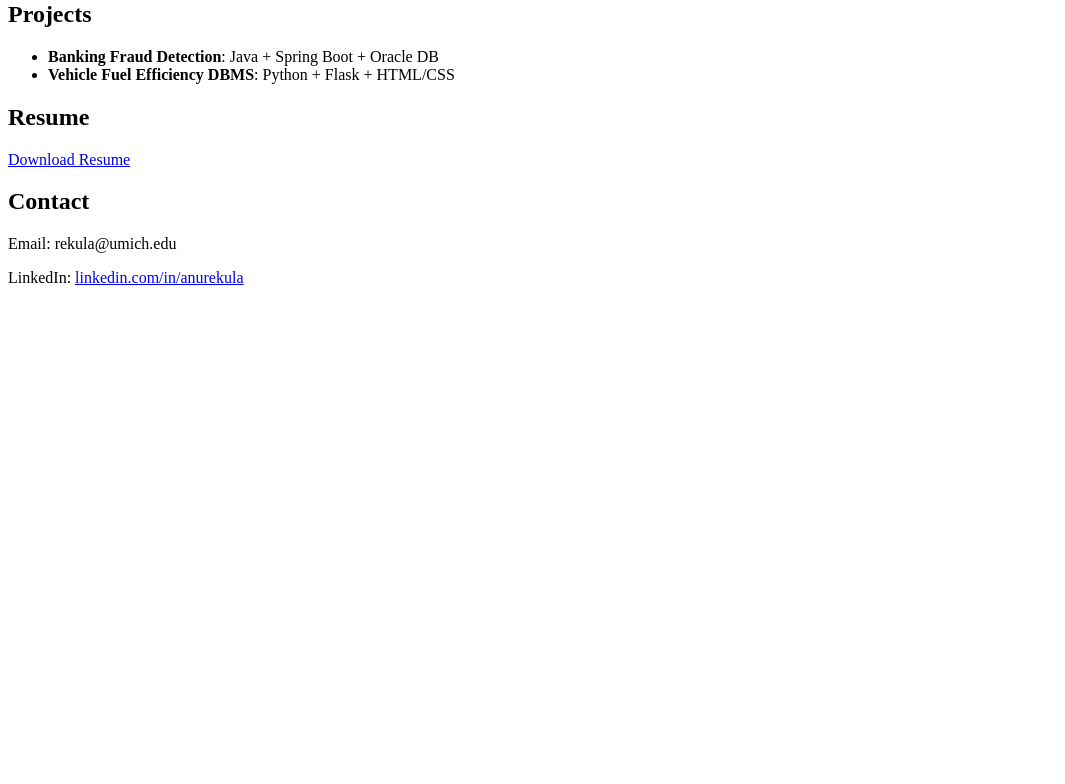
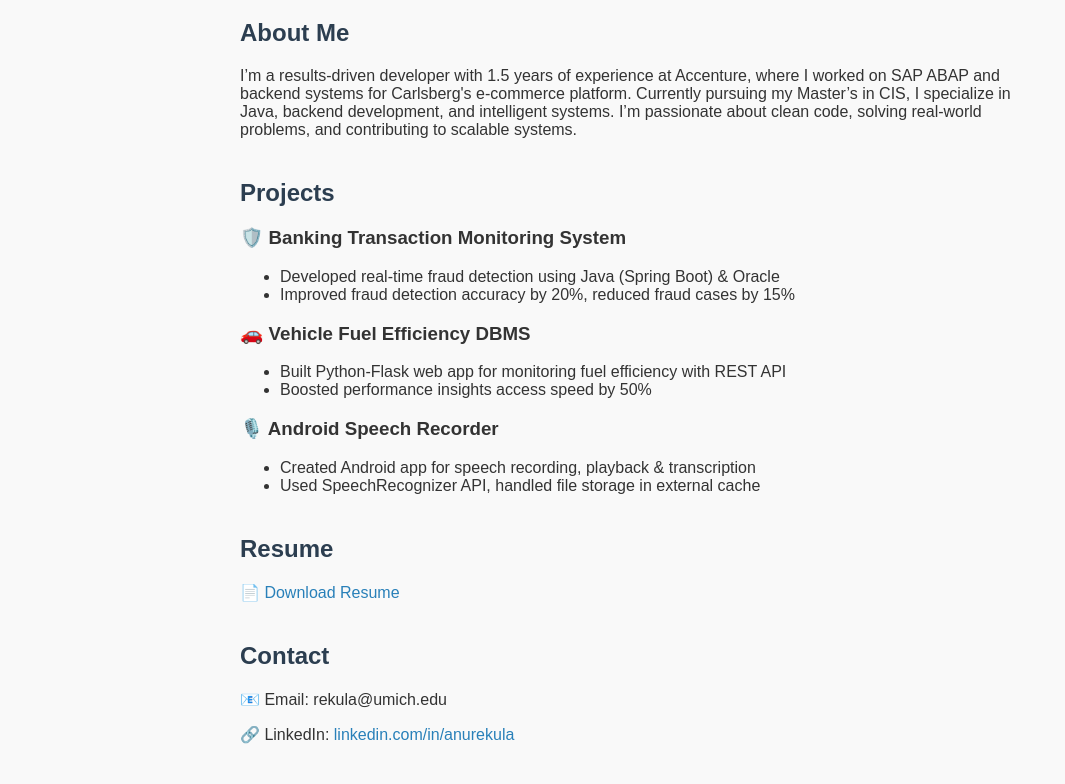
Before and after one commit to ANUREKULA/anurekula.github.io, a plain HTML site: page index.html in a window 1280 px wide. Shown: the part 117-901 px from the top of the page, without its empty margins (0-1065 px from the left). Before the commit the page ends 800 px from the top, so only its background shows below. Drawn offline with Linux system fonts and the light colour scheme.

Commit message:
Update index.html

```diff
--- a/index.html
+++ b/index.html
@@ -1,23 +1,71 @@
 <!DOCTYPE html>
-<html>
+<html lang="en">
 <head>
+    <meta charset="UTF-8">
     <title>Anu Rekula | Portfolio</title>
+    <style>
+        body {
+            font-family: Arial, sans-serif;
+            margin: 40px auto;
+            max-width: 800px;
+            padding: 0 20px;
+            background-color: #f9f9f9;
+            color: #333;
+        }
+        h1, h2 {
+            color: #2c3e50;
+        }
+        a {
+            color: #2980b9;
+            text-decoration: none;
+        }
+        .section {
+            margin-bottom: 40px;
+        }
+    </style>
 </head>
 <body>
-    <h1>Hi, I'm Anu Rekula</h1>
-    <p>Java Backend Developer | SAP ABAP | MS in CIS @ UM-Dearborn</p>
 
-    <h2>Projects</h2>
-    <ul>
-        <li><strong>Banking Fraud Detection</strong>: Java + Spring Boot + Oracle DB</li>
-        <li><strong>Vehicle Fuel Efficiency DBMS</strong>: Python + Flask + HTML/CSS</li>
-    </ul>
+    <h1>Anu Rekula</h1>
+    <p><strong>Java Backend Developer | SAP ABAP | Master’s in CIS @ UM-Dearborn</strong></p>
 
-    <h2>Resume</h2>
-    <p><a href="resume.pdf">Download Resume</a></p>
+    <div class="section">
+        <h2>About Me</h2>
+        <p>I’m a results-driven developer with 1.5 years of experience at Accenture, where I worked on SAP ABAP and backend systems for Carlsberg's e-commerce platform. Currently pursuing my Master’s in CIS, I specialize in Java, backend development, and intelligent systems. I’m passionate about clean code, solving real-world problems, and contributing to scalable systems.</p>
+    </div>
 
-    <h2>Contact</h2>
-    <p>Email: rekula@umich.edu</p>
-    <p>LinkedIn: <a href="https://linkedin.com/in/anurekula">linkedin.com/in/anurekula</a></p>
+    <div class="section">
+        <h2>Projects</h2>
+
+        <h3>🛡️ Banking Transaction Monitoring System</h3>
+        <ul>
+            <li>Developed real-time fraud detection using Java (Spring Boot) & Oracle</li>
+            <li>Improved fraud detection accuracy by 20%, reduced fraud cases by 15%</li>
+        </ul>
+
+        <h3>🚗 Vehicle Fuel Efficiency DBMS</h3>
+        <ul>
+            <li>Built Python-Flask web app for monitoring fuel efficiency with REST API</li>
+            <li>Boosted performance insights access speed by 50%</li>
+        </ul>
+
+        <h3>🎙️ Android Speech Recorder</h3>
+        <ul>
+            <li>Created Android app for speech recording, playback & transcription</li>
+            <li>Used SpeechRecognizer API, handled file storage in external cache</li>
+        </ul>
+    </div>
+
+    <div class="section">
+        <h2>Resume</h2>
+        <p><a href="resume.pdf" target="_blank">📄 Download Resume</a></p>
+    </div>
+
+    <div class="section">
+        <h2>Contact</h2>
+        <p>📧 Email: rekula@umich.edu</p>
+        <p>🔗 LinkedIn: <a href="https://linkedin.com/in/anurekula" target="_blank">linkedin.com/in/anurekula</a></p>
+    </div>
+
 </body>
 </html>
```
